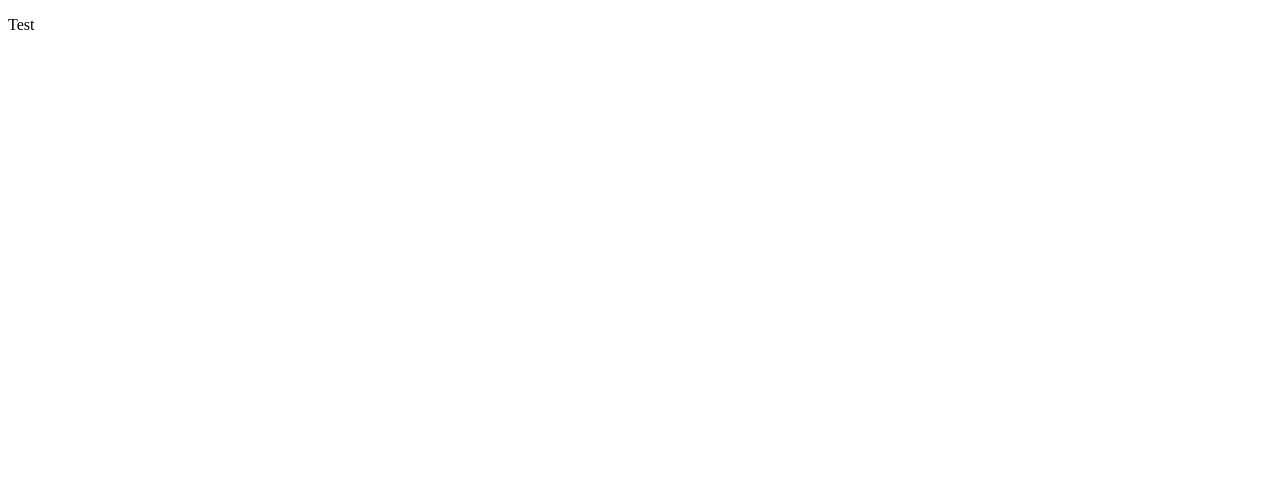
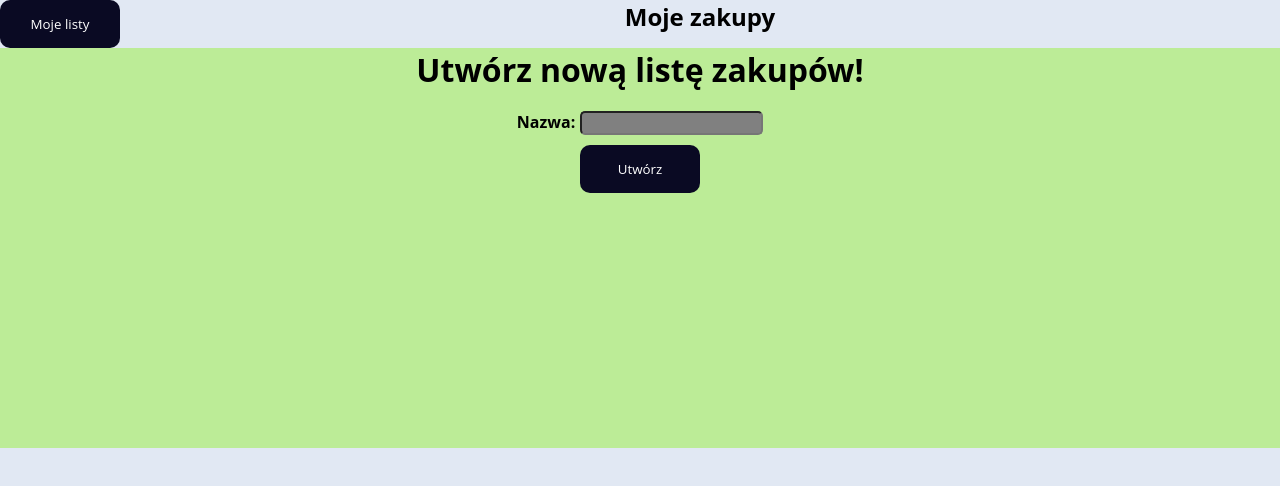
Before and after one commit to Rzepakson/ShoppingListFront, a React (Create React App) app: page / in a window 1280 px wide. Shown: the top 486 px of the page. Built offline with nearby package versions, Linux system fonts and the light colour scheme.

Commit message:
Added few main components and introducing very basic CSS.

```diff
--- /dev/null
+++ b/src/App.css
@@ -0,0 +1,4 @@
+.wrapper {
+    background-color: #e1e8f3;
+    height: 100vh;
+}
--- a/src/App.tsx
+++ b/src/App.tsx
@@ -1,9 +1,16 @@
 import React from 'react';
+import {Header} from "./Components/layout/Header";
+import {AddShoppingList} from "./Components/AddShoppingList/AddShoppingList";
+
+import "./App.css";
 
 const App = () => {
-  return (
-      <p>Test</p>
-  );
+    return (
+        <div className="wrapper">
+            <Header/>
+            <AddShoppingList/>
+        </div>
+    );
 }
 
 export default App;
--- /dev/null
+++ b/src/Components/AddShoppingList/AddShoppingList.css
@@ -0,0 +1,21 @@
+.add-list {
+    background-color: #bcec97;
+    height: 50vh;
+    width: 100%;
+    text-align: center;
+}
+
+.add-list h1 {
+    margin-bottom: 20px;
+}
+
+.add-list span {
+    margin-right: 5px;
+    font-weight: bold;
+}
+
+.add-list input {
+    border-radius: 5px;
+    margin-bottom: 10px;
+    background-color: gray;
+}
--- /dev/null
+++ b/src/Components/AddShoppingList/AddShoppingList.tsx
@@ -0,0 +1,38 @@
+import React, {SyntheticEvent, useState} from "react";
+import {Btn} from "../common/Btn";
+
+import "./AddShoppingList.css"
+
+export const AddShoppingList = () => {
+    const [loading, setLoading] = useState(false);
+
+    const saveList = async (e: SyntheticEvent) => {
+        e.preventDefault();
+
+        setLoading(true);
+    }
+
+    if (loading) {
+        return <h2>Trwa dodawanie listy...</h2>
+    }
+
+    return (
+        <div className="form">
+            <form className="add-list" onSubmit={saveList}>
+                <h1>Utwórz nową listę zakupów!</h1>
+                <p>
+                    <label>
+                        <span>Nazwa:</span>
+                        <input
+                            type="text"
+                            name="list-name"
+                            required
+                            maxLength={99}
+                        />
+                    </label>
+                </p>
+                <Btn className="submitAddList" text="Utwórz"/>
+            </form>
+        </div>
+    );
+};
--- /dev/null
+++ b/src/Components/common/Btn.css
@@ -0,0 +1,10 @@
+button {
+    background-color: #0a0a23;
+    color: #fff;
+    border: none;
+    border-radius: 10px;
+    padding: 15px;
+    min-height: 30px;
+    min-width: 120px;
+    cursor: pointer;
+}
--- /dev/null
+++ b/src/Components/common/Btn.tsx
@@ -0,0 +1,15 @@
+import {Link} from "react-router-dom";
+
+import "./Btn.css";
+
+export interface Props {
+    text: string;
+    to?: string;
+    className: string;
+}
+
+export const Btn = (props: Props) => (
+    props.to
+        ? <Link className="btn" to={props.to}>{props.text}</Link>
+        : <button>{props.text}</button>
+);
--- /dev/null
+++ b/src/Components/layout/Header.css
@@ -0,0 +1,9 @@
+nav {
+    display: flex;
+}
+
+nav h1 {
+    margin-left: auto;
+    margin-right: auto;
+
+}
--- /dev/null
+++ b/src/Components/layout/Header.tsx
@@ -0,0 +1,12 @@
+import {Btn} from "../common/Btn";
+
+import './Header.css'
+
+export const Header = () => {
+    return (
+        <nav>
+            <Btn className="viewLists" text="Moje listy"></Btn>
+            <h1>Moje zakupy</h1>
+        </nav>
+    );
+};
--- /dev/null
+++ b/src/index.css
@@ -0,0 +1,4 @@
+* {
+    margin: 0;
+    font-family: "Open Sans", sans-serif;
+}
--- a/src/index.tsx
+++ b/src/index.tsx
@@ -2,6 +2,8 @@ import React from 'react';
 import ReactDOM from 'react-dom/client';
 import App from './App';
 import reportWebVitals from './reportWebVitals';
+
+import "./index.css";
 
 const root = ReactDOM.createRoot(
     document.getElementById('root') as HTMLElement
```
